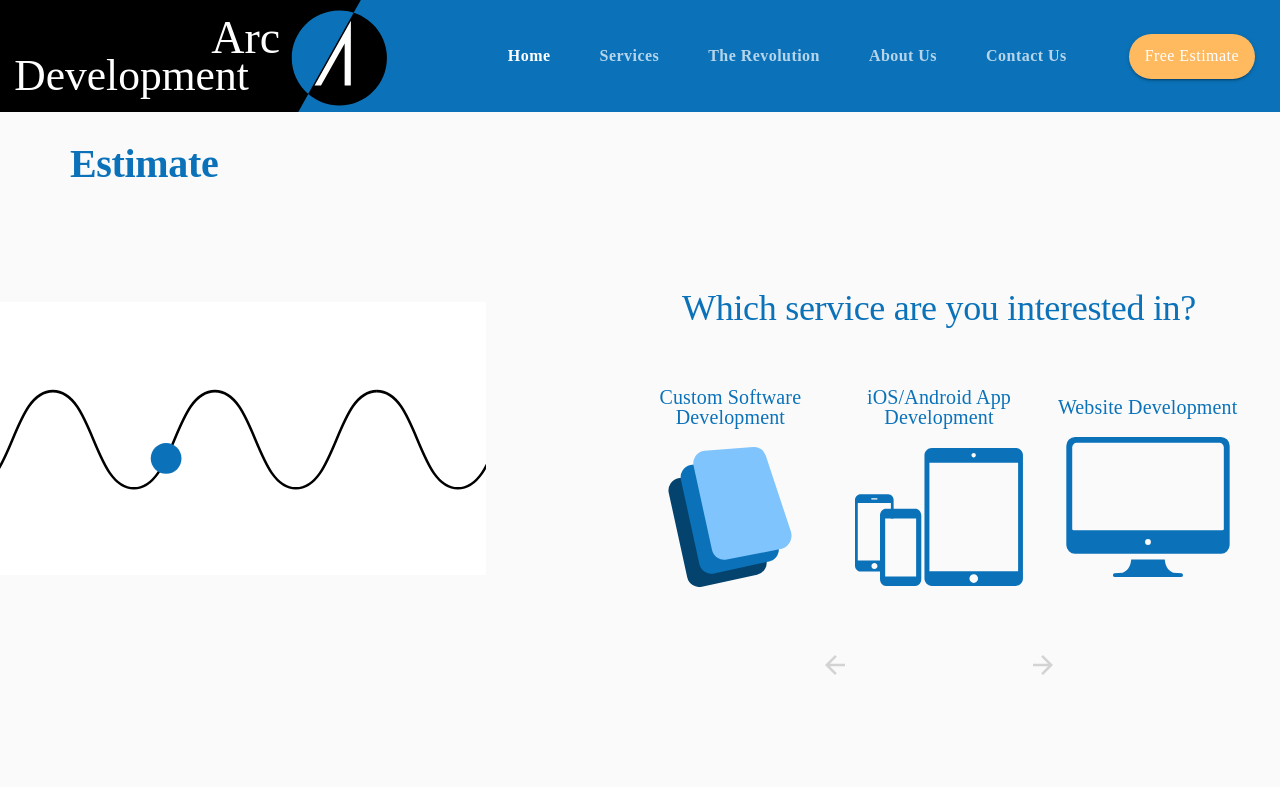
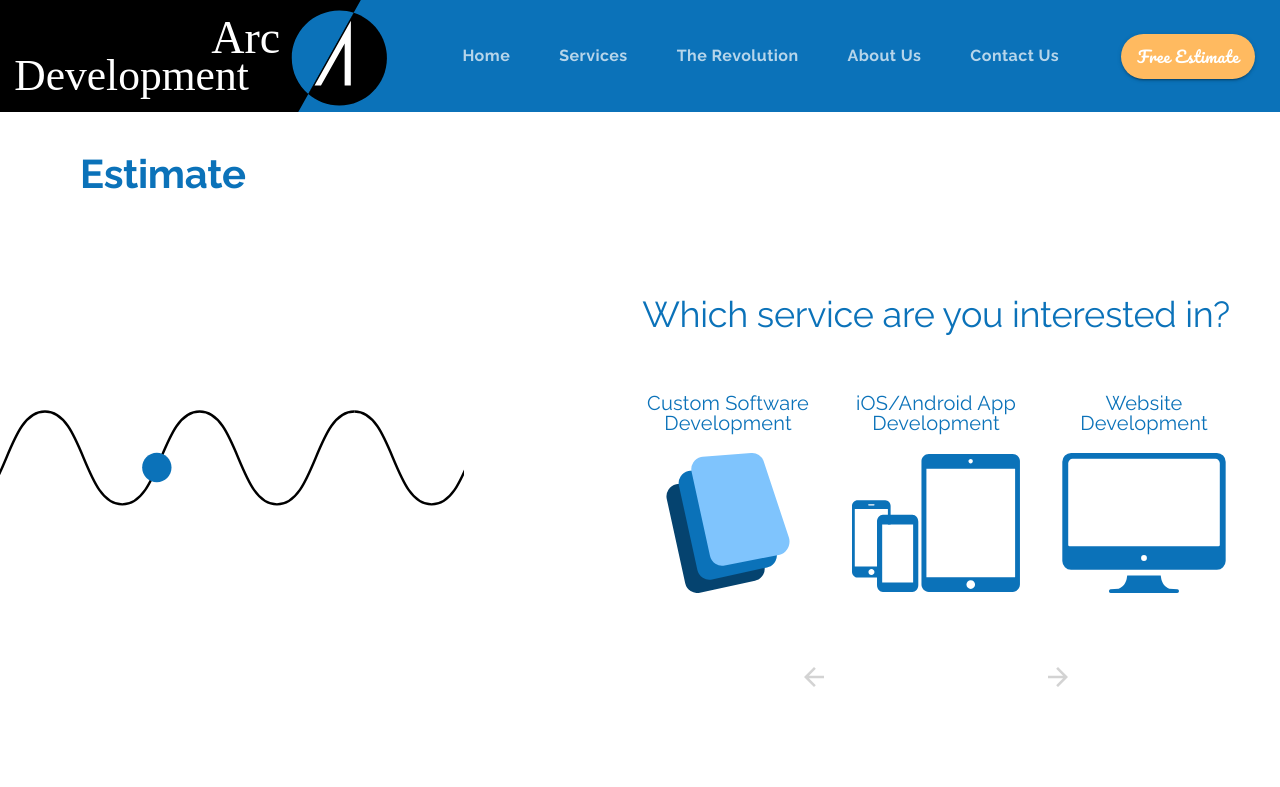
Before and after one commit to pvanweel2997/arcdevelopementnextjs, a Next.js app: page /estimate in a window 1280 px wide. Shown: the top 787 px of the page. Built offline with nearby package versions, Linux system fonts and the light colour scheme.

Commit message:
finished converting to nextjs

```diff
--- a/pages/_app.js
+++ b/pages/_app.js
@@ -2,7 +2,6 @@ import React, { useState } from 'react';
 import PropTypes from 'prop-types';
 import Head from 'next/head';
 import { ThemeProvider } from '@material-ui/core/styles';
-import CssBaseline from '@material-ui/core/CssBaseline';
 import Header from '../src/ui/Header';
 import Footer from '../src/ui/Footer';
 import theme from '../src/ui/Theme';
@@ -32,7 +31,6 @@ export default function MyApp(props) {
       </Head>
       <ThemeProvider theme={theme}>
         {/* CssBaseline kickstart an elegant, consistent, and simple baseline to build upon. */}
-        <CssBaseline />
         <Header
           selectedIndex={selectedIndex}
           setSelectedIndex={setSelectedIndex}
--- a/pages/_document.js
+++ b/pages/_document.js
@@ -9,13 +9,14 @@ export default class MyDocument extends Document {
       <Html lang="en">
         <Head>
           {/* PWA primary color */}
+          <link rel="icon" href="/favicon.png" />
           <meta name="theme-color" content={theme.palette.primary.main} />
           <link
             rel="stylesheet"
-            href="https://fonts.googleapis.com/css?family=Roboto:300,400,500,700&display=swap"
+            href="https://fonts.googleapis.com/css?family=Pacifico|Raleway:100,400,400i,700|Roboto:300,400,500,700&display=swap"
           />
         </Head>
-        <body>
+        <body style={{ margin: 0 }}>
           <Main />
           <NextScript />
         </body>
--- a/pages/estimate.js
+++ b/pages/estimate.js
@@ -110,7 +110,7 @@ const softwareQuestions = [
         id: 2,
         title: 'iOS Application',
         subtitle: null,
-        icon: '/assets/iphone/svg',
+        icon: 'assets/iphone.svg',
         iconAlt: 'outline of iphone',
         selected: false,
         cost: 100,
--- a/src/ui/Header.js
+++ b/src/ui/Header.js
@@ -9,12 +9,12 @@ import {
   Button,
   Menu,
   MenuItem,
-  useMediaQuery,
   SwipeableDrawer,
   IconButton,
   List,
   ListItem,
   ListItemText,
+  Hidden,
 } from '@material-ui/core';
 
 import Link from '../Link';
@@ -129,7 +129,6 @@ const Header = ({ selectedIndex, setSelectedIndex, value, setValue }) => {
   const iOS =
     typeof navigator !== 'undefined' &&
     /iPad|iPhone|iPod/.test(navigator.userAgent);
-  const matches = useMediaQuery(theme.breakpoints.down('md'));
   const [openDrawer, setOpenDrawer] = useState(false);
   const [anchorEl, setAnchorEl] = useState(null);
   const [openMenu, setOpenMenu] = useState(false);
@@ -232,8 +231,11 @@ const Header = ({ selectedIndex, setSelectedIndex, value, setValue }) => {
           }
           break;
         case '/estimate':
-          setValue(0);
-          setSelectedIndex();
+          if (value !== 5) {
+            setValue(5);
+          }
+          // setValue(0);
+          // setSelectedIndex();
           break;
         default:
           break;
@@ -393,7 +395,8 @@ const Header = ({ selectedIndex, setSelectedIndex, value, setValue }) => {
                 src="/assets/logo.svg"
               />
             </Button>
-            {matches ? drawer : tabs}
+            <Hidden mdDown>{tabs}</Hidden>
+            <Hidden lgUp>{drawer}</Hidden>
           </Toolbar>
         </AppBar>
       </ElevationScroll>
```
Also changed, not shown: public/favicon.png (added), public/robots.txt (added).
